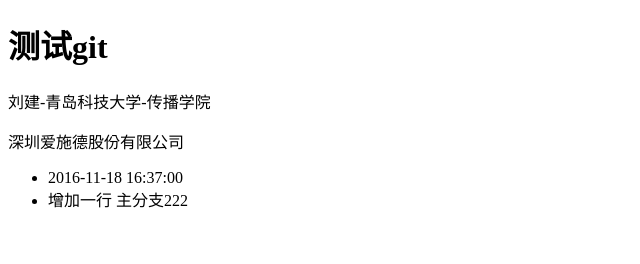
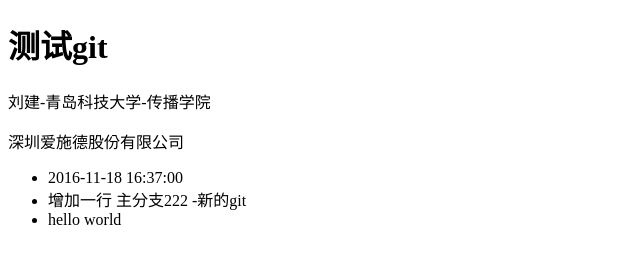
Before and after one commit to liujian901014/liujianweb, a plain HTML site: page index.html in a window 1280 px wide. Shown: the whole page, without its empty margins (0-640 px from the left). Drawn offline with Linux system fonts and the light colour scheme.

Commit message:
add merge

```diff
--- a/index.html
+++ b/index.html
@@ -11,7 +11,8 @@
 		<ul>
 			<li>2016-11-18 16:37:00</li>
 
-			<li>增加一行 主分支222</li>
+			<li>增加一行 主分支222 -新的git</li>
+			<li>hello world</li>
 
 		</ul>
 	</body>
```
